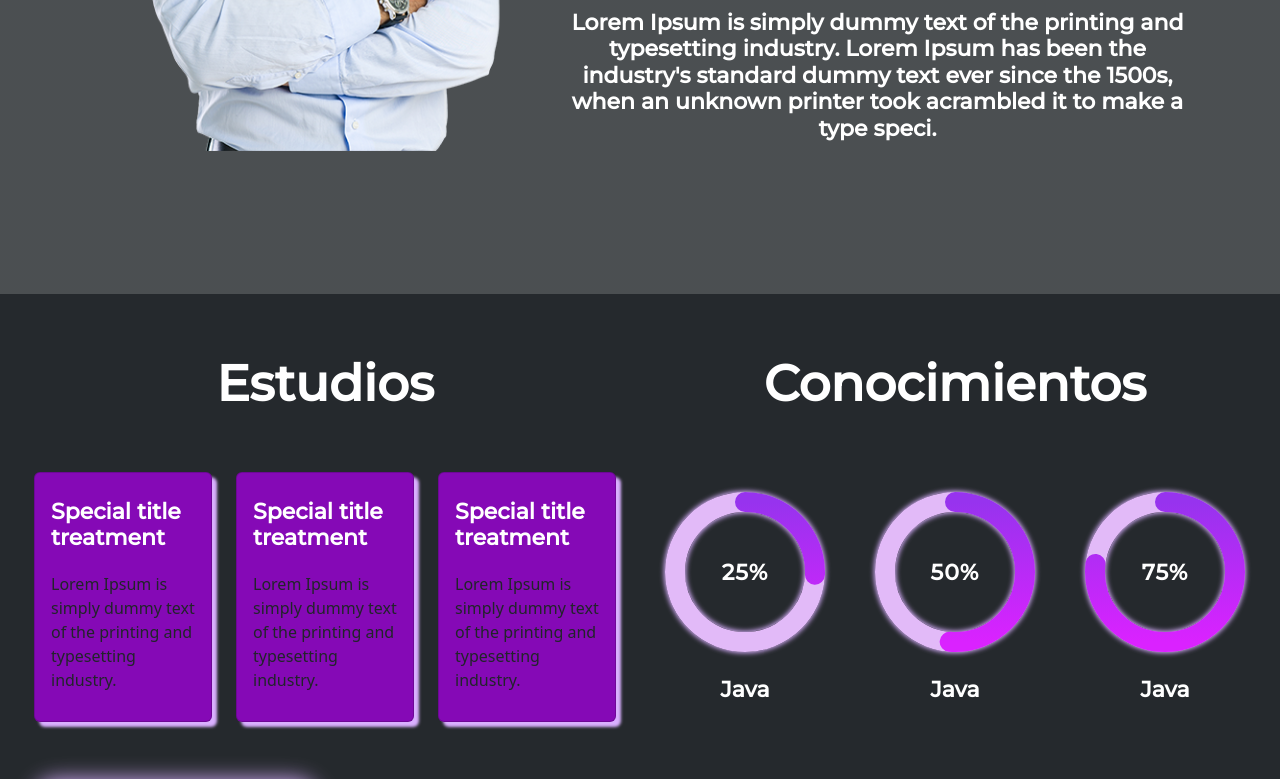
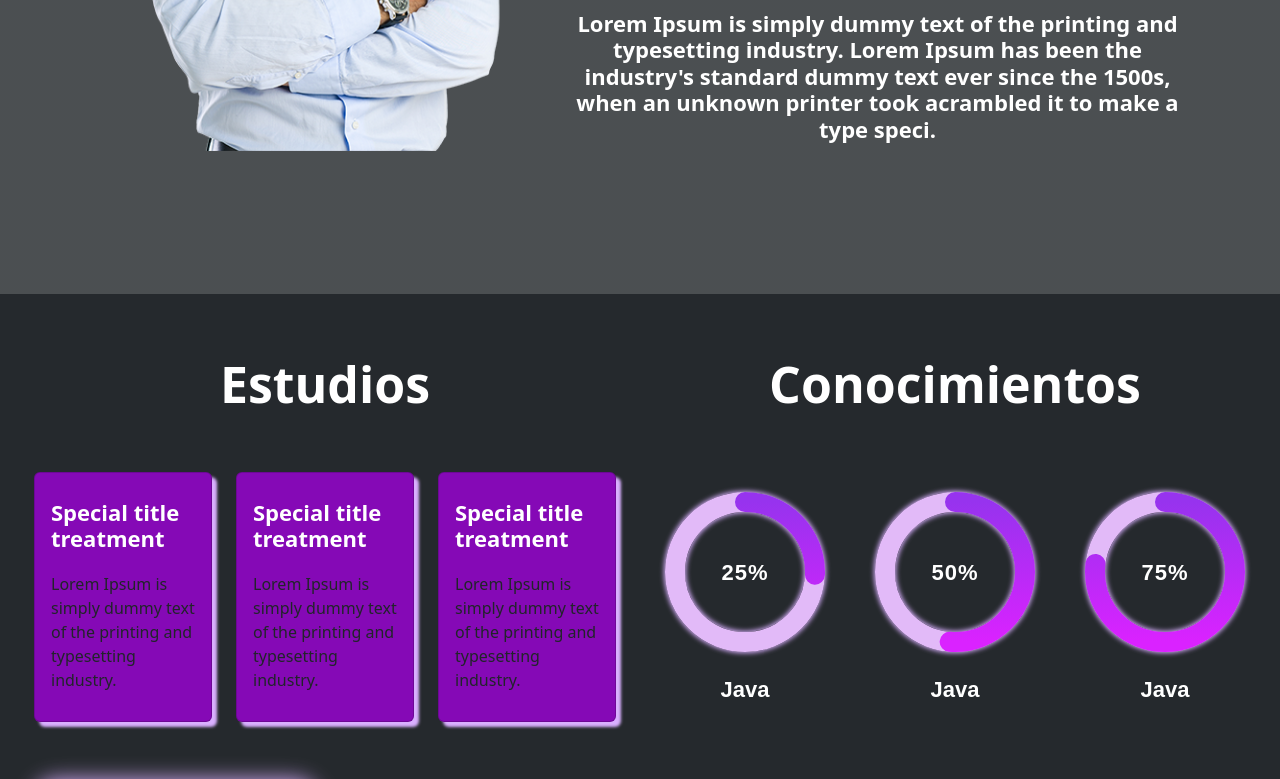
Before and after one commit to luissantiago1/Portafolio-web, a plain HTML site: page index.html in a window 1280 px wide. Shown: the part 506-1285 px from the top of the page. Drawn offline with nearby package versions, Linux system fonts and the light colour scheme.

Commit message:
Update styles.css

```diff
--- a/css/styles.css
+++ b/css/styles.css
@@ -1,6 +1,6 @@
 /* tipografias*/
-@import url('https://fonts.googleapis.com/css2?family=Indie+Flower&display=swap');
-@import url('https://fonts.googleapis.com/css2?family=Montserrat:wght@500&display=swap');
+/* @import url('https://fonts.googleapis.com/css2?family=Indie+Flower&display=swap');
+@import url('https://fonts.googleapis.com/css2?family=Montserrat:wght@500&display=swap'); */
 
 html{
     /* me permite deslizar cuando hago clic en los links del menu */
@@ -15,7 +15,7 @@
 
 /* letras */
 a,button,h1,h2,h3,h4,h5,h6{
-    font-family: 'Montserrat', sans-serif;
+/*     font-family: 'Montserrat', sans-serif; */
     color: white !important;
 }
 
```
